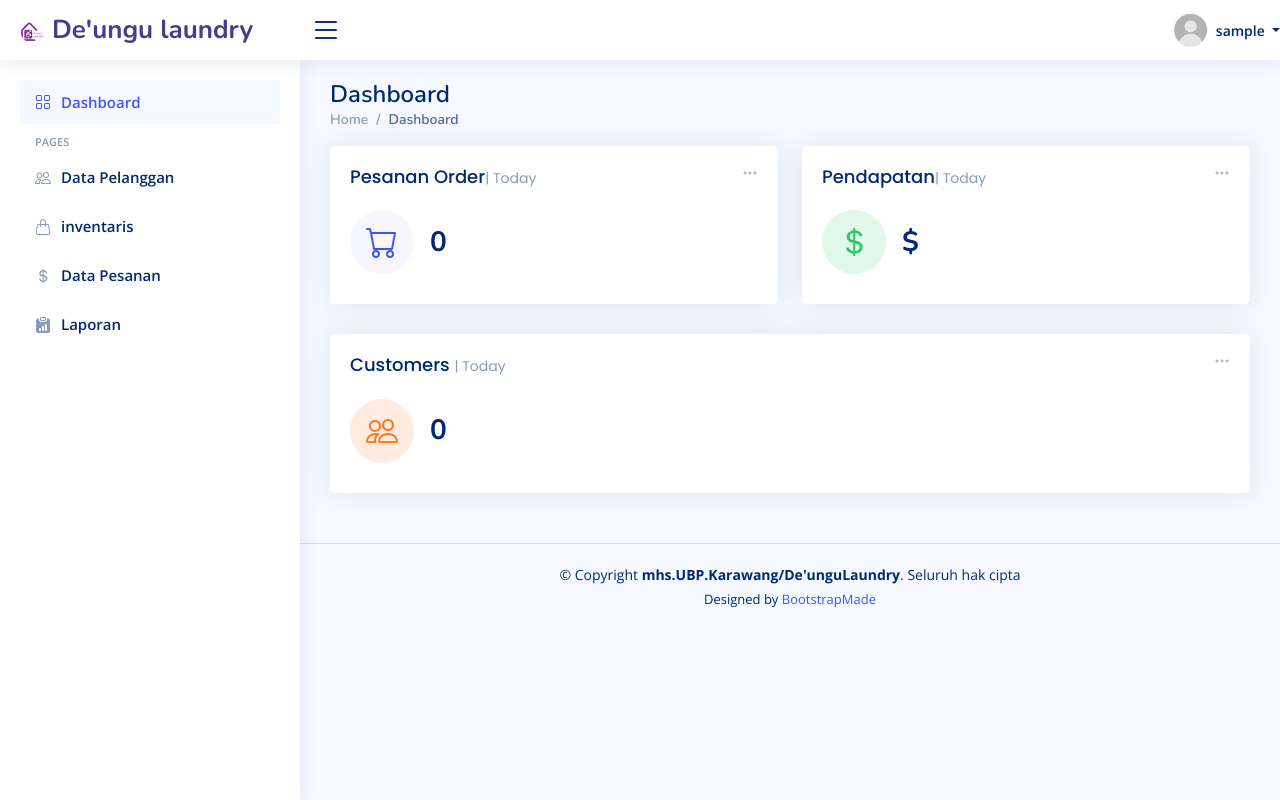
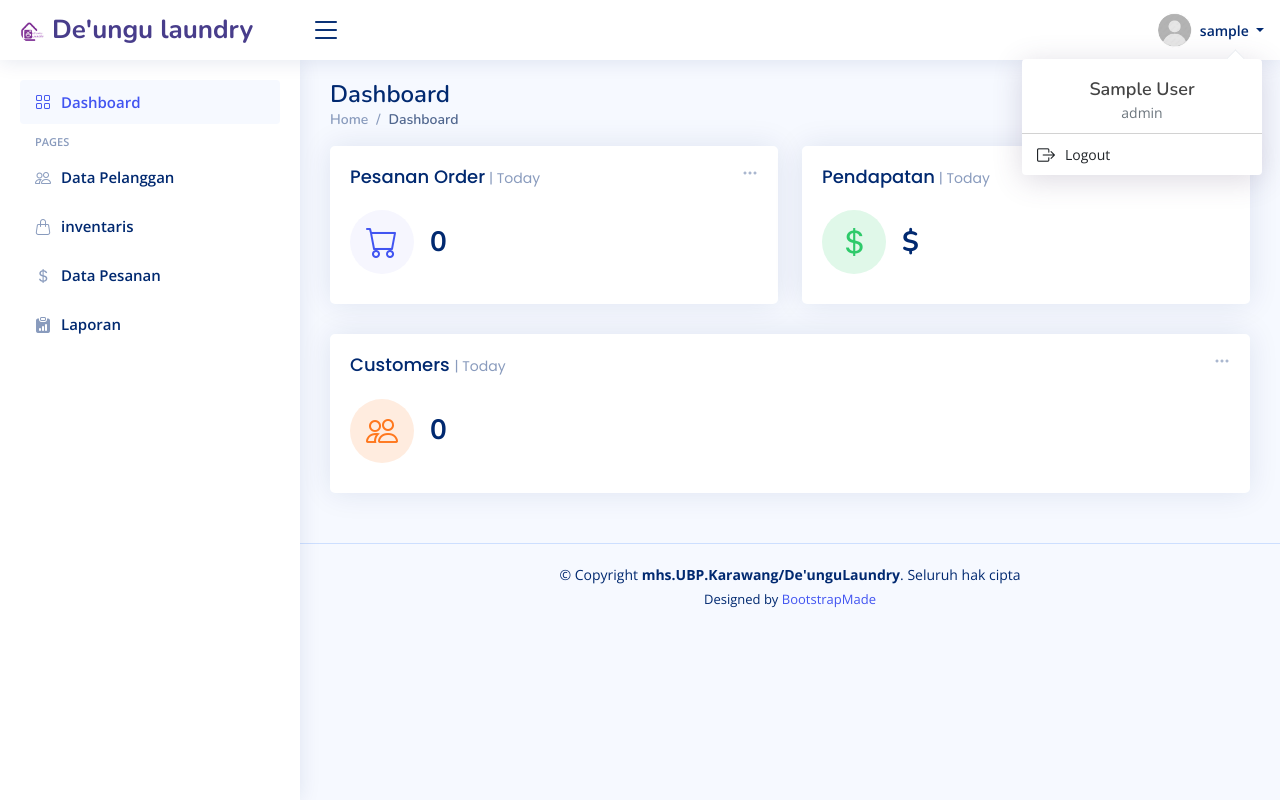
Before and after one commit to muhSalfazi/website_laundry, a PHP site: page /phpmailer/pages/content/dashboard/dashboard-admin.php in a window 1280 px wide. Run offline with PHP 8.4, Linux system fonts and the light colour scheme; the visitor is signed in with stand-in values (Sample User, id 1); data that the repository does not hold is empty; some libraries are stand-ins or nearby versions.

Commit message:
update style

```diff
--- a/pages/content/dashboard/dashboard-admin.php
+++ b/pages/content/dashboard/dashboard-admin.php
@@ -105,7 +105,7 @@ $dashboardData = getDashboardData($filter);
                             </ul>
                         </div>
                         <div class="card-body">
-                            <h5 class="card-title">Pesanan Order<span>| <?php echo ucfirst($filter); ?></span></h5>
+                            <h5 class="card-title">Pesanan Order<span> | <?php echo ucfirst($filter); ?></span></h5>
                             <div class="d-flex align-items-center">
                                 <div class="card-icon rounded-circle d-flex align-items-center justify-content-center">
                                     <i class="bi bi-cart"></i>
@@ -138,7 +138,7 @@ $dashboardData = getDashboardData($filter);
                             </ul>
                         </div>
                         <div class="card-body">
-                            <h5 class="card-title">Pendapatan<span>| <?php echo ucfirst($filter); ?></span></h5>
+                            <h5 class="card-title">Pendapatan<span> | <?php echo ucfirst($filter); ?></span></h5>
                             <div class="d-flex align-items-center">
                                 <div class="card-icon rounded-circle d-flex align-items-center justify-content-center">
                                     <i class="bi bi-currency-dollar"></i>
@@ -170,7 +170,7 @@ $dashboardData = getDashboardData($filter);
                             </ul>
                         </div>
                         <div class="card-body">
-                            <h5 class="card-title">Customers <span>| <?php echo ucfirst($filter); ?></span></h5>
+                            <h5 class="card-title">Customers <span> | <?php echo ucfirst($filter); ?></span></h5>
                             <div class="d-flex align-items-center">
                                 <div class="card-icon rounded-circle d-flex align-items-center justify-content-center">
                                     <i class="bi bi-people"></i>
--- a/pages/core/header.php
+++ b/pages/core/header.php
@@ -95,18 +95,17 @@ if (isset($_SESSION['id_register'])) {
                     ?>
                     <div class='flex-row-reverse'>
                 <li class='nav-item dropdown'>
-                    <a class='nav-link nav-profile d-flex align-items-center pe-0 show' href=''
-                        data-bs-toggle='dropdown'>
+                    <a class='nav-link nav-profile d-flex align-items-center pe-3 ' href='' data-bs-toggle="dropdown">
                         <img src='../../../assets/img/user.jpg' alt='' rel='icon' class='rounded-circle'>
-                        <span class='d-none d-md-block dropdown-toggle ps-2 show' ::after>
+                        <span class='d-none d-md-block dropdown-toggle ps-2 show'>
                             <?php echo $username . PHP_EOL;
                             ?>
                         </span>
                     </a>
-                    <ul class='dropdown-menu dropdown-menu-end dropdown-menu-arrow profile'
+                    <ul class='dropdown-menu dropdown-menu-end dropdown-menu-arrow profile show'
                         data-popper-placement='bottom-end'
-                        style='position: absolute; inset: 0px 0px auto auto; margin: 0px; transform: translate3d(-16px, 38px, 0px);'>
-                        <li class='dropdown-header'>
+                        style="position: absolute; inset: 1px 1px auto auto; margin: 1px; transform: translate3d(-16px, 38px, 0px);"'>
+                        <li class=' dropdown-header'>
                         <h6>
                             <?php echo $nama_lengkap;
                                 ?>
```
Lines whose indentation alone changed are shown as unchanged.
